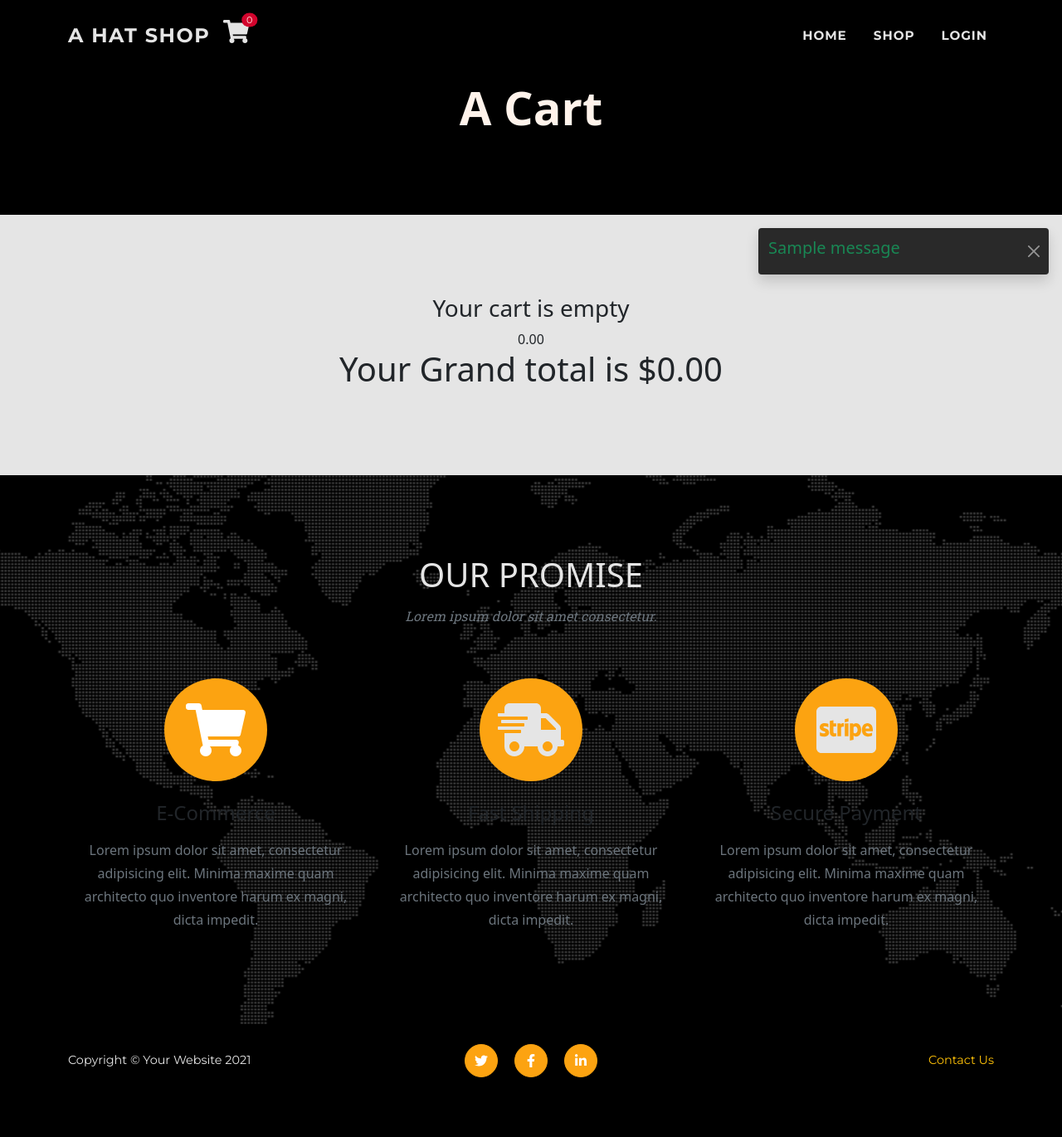
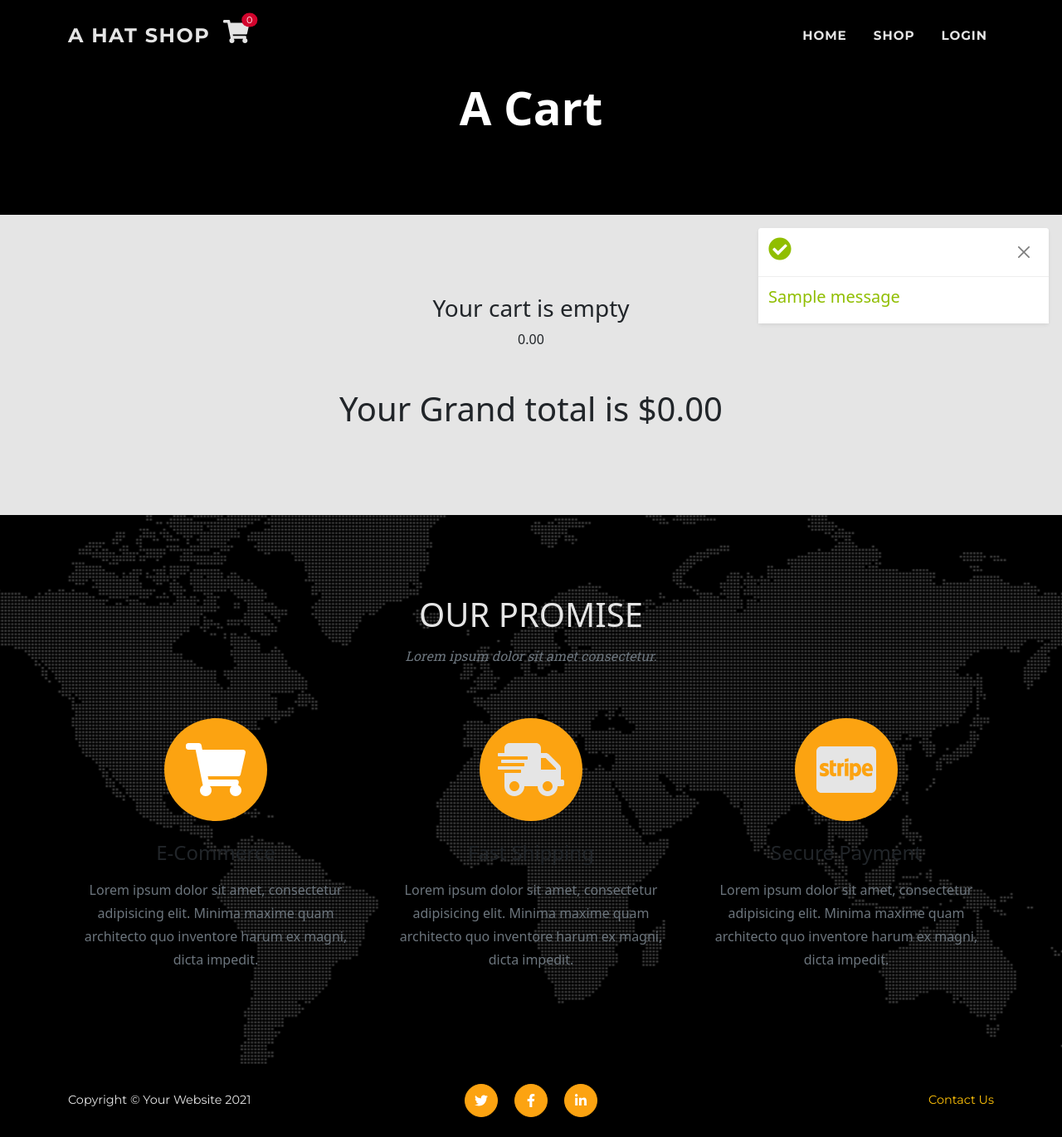
Before and after one commit to rp42dev/MS-4-Django-Full-Stack-Project, a Django app: page /cart/ in a window 1280 px wide. Shown: the whole page at 83% size. Before the commit the page ends 1299 px from the top, so only its background shows below. Run offline with Django 3.2, Linux system fonts and the light colour scheme; one stand-in notice (Sample message) is shown; some libraries are stand-ins or nearby versions.

Commit message:
adde toast message color by level functionality

```diff
--- a/cart/templates/cart/cart.html
+++ b/cart/templates/cart/cart.html
@@ -21,16 +21,16 @@
             {% if cart_items %}
             {% for item in cart_items %}
 
-            <div class="cart-conteiner row align-items-center mt-5">
+            <div class="cart-conteiner shadow-sm rounded-3 bg-white row align-items-center mt-5">
 
                 <div class="col-6 col-sm-3 order-1 position-relative">
-                    {% thumbnail item.product.image "200" as im %}
+                    {% thumbnail item.product.image "100" as im %}
                     <a class="" href="{% url 'shop_item' item.product.id %}">
-
-                        <div class="h-100 d-flex align-items-center "><img class="card-img-top" src="{{ im.url }}"
-                                alt="{{ item.product.name }}" />
+                        <div class="h-100 d-flex align-items-center ">
+                            <img class="card-img-top" src="{{ im.url }}" alt="{{ item.product.name }}" />
                         </div>
                     </a>
+
                     {% if item.product.sale %}
                     <div class="badge bg-danger text-white position-absolute" style="top: 0.5rem; right: 0.5rem">
                         {% widthratio item.product.sale_price item.product.price 100 %}%
@@ -45,7 +45,7 @@
                 </div>
 
                 <div class="col-3 text-center col-6 col-sm-3 order-2 order-sm-3">
-                    <div class="row col">
+                    <div>
                         <!-- Sale badge-->
 
                         {% if item.product.sale %}
@@ -55,33 +55,31 @@
                         {% endif %}
 
                     </div>
-                    <div class="row col ">
 
+                    <div>
                         {% include 'includes/forms/add-remove.html' %}
                     </div>
                 </div>
 
             </div>
-            <hr class="mt-1">
+
             {% endfor %}
 
             {% else %}
+
             <div class="row">
-
                 <div class="col-12 text-center">
                     <h3> Your cart is empty</h3>{{ grand_total|floatformat:2 }}
-
                 </div>
             </div>
 
             {% endif %}
         </div>
     </div>
+
     <div class="row">
-
-        <div class="col-12 text-center">
+        <div class="col-12 mt-5 text-center">
             <h1> Your Grand total is ${{ grand_total|floatformat:2 }}</h1>
-
         </div>
     </div>
 
--- a/cart/views.py
+++ b/cart/views.py
@@ -22,7 +22,7 @@ def add_to_cart(request, item_id):
     redirect_url = request.POST.get('redirect_url')
     cart = request.session.get('cart', {})
     update = product.item_count - quantity
-    # product.item_count = 100
+    # product.item_count = 10
     # product.save()
 
     if update < 0:
@@ -59,17 +59,28 @@ def update_cart(request, item_id):
             cart.pop(item_id)
             product.item_count += 1
             product.save()
-            messages.success(request, f'Removed {product.name} from your bag')
+            messages.success(
+                request, f'Removed {product.name}\
+                    from your bag')
         else:
             cart[item_id] -= 1
             product.item_count += 1
             product.save()
-            messages.success(request, f'Updated {product.name} quantitu to {cart[item_id]}')
+            messages.success(
+                request, f'The hat {product.name}\
+                     quantity was updated to {cart[item_id]}')
     elif action == 'add':
-        cart[item_id] += 1
-        product.item_count -= 1
-        product.save()
-        messages.success(request, f'Updated {product.name} quantitu to {cart[item_id]}')
+        if product.item_count != 0:
+            cart[item_id] += 1
+            product.item_count -= 1
+            product.save()
+            messages.success(
+                request, f'The hat {product.name}\
+                     quantity was updated to {cart[item_id]}')
+        else:
+            messages.error(
+                request, f'Sorry, the {product.name}\
+                    hat is currently out of stock')
 
     request.session['cart'] = cart
     return redirect(reverse('cart'))
--- a/shop/templates/shop/shop.html
+++ b/shop/templates/shop/shop.html
@@ -51,7 +51,7 @@
         <div class="row gx-2 gx-sm-4 gx-lg-5 row-cols-2 row-cols-md-3 row-cols-xl-4 justify-content-center">
             {% for item in products %}
             <div class="col mb-2 mb-sm-4">
-                <div class="card pt-2 justify-content-end h-100">
+                <div class="card shadow-sm rounded-3 pt-2 justify-content-end h-100">
                     <!-- Sale badge-->
                     {% if item.sale %}
                     <div class="badge bg-danger text-white position-absolute" style="top: 0.5rem; right: 0.5rem">
--- a/shop/templates/shop/shop_item.html
+++ b/shop/templates/shop/shop_item.html
@@ -110,7 +110,7 @@
                 {% for relate in related %}
                 {% if relate.id != item.id %}
                 <div class="col mb-2 mb-sm-4">
-                    <div class="card pt-2 justify-content-end h-100">
+                    <div class="card shadow-sm rounded-3 pt-2 justify-content-end h-100">
                         <!-- Sale badge-->
                         {% if relate.sale %}
                         <div class="badge bg-danger text-white position-absolute" style="top: 0.5rem; right: 0.5rem">
@@ -149,7 +149,7 @@
                             </div>
                         </div>
                         <!-- Product actions-->
-                        <div class="card-footer p-4 pt-0 border-top-0 bg-transparent justify-self-end">
+                        <div class="card-footer pt-0 border-top-0 bg-transparent justify-self-end">
 
                         </div>
                     </div>
--- a/static/css/base.css
+++ b/static/css/base.css
@@ -2,11 +2,12 @@
 
 :root {
   --bs-warning: #fca311;
-  --bs-white: #fff;
+  --bs-white: #ffffff;
   --bs-gray: #292929;
   --bs-light: #e5e5e5;
   --bs-dark: #000000;
   --bs-danger: #d2042d;
+  --bs-success: #90be6d;
 
   --bs-primary: #292929;
   --bs-secondary: rgb(229, 229, 229);
@@ -15,11 +16,11 @@
   --bs-secondary-rgb: 229, 229, 229;
 
   --bs-warning-rgb: 252, 163, 17;
+  --bs-success-rgb: 144, 190, 1;
   --bs-danger-rgb: 210, 4, 45;
-  --bs-white-rgb: 255, 243, 235;
+  --bs-white-rgb: 255, 255, 255;
   --bs-light-rgb: 229, 229, 229;
   --bs-dark-rgb: 0, 0, 0;
-  --bs-white-rgb: 255, 243, 235;
 }
 
 html {
@@ -152,11 +153,13 @@ p {
 .navbar-brand,
 .navbar-toggler{
   color: #e5e5e5;
-  transition: color 150ms;
+  transition: color 0.2s ease-in-out;
 }
 
 .cart:hover,
+.cart:active,
 .drop-link:hover,
+.navbar-brand:hover,
 .nav-item .disabled,
 .nav-item .nav-link.active,
 .nav-item .nav-link:hover{
@@ -173,7 +176,6 @@ p {
 }
 
 .dropdown-item:hover,
-.navbar-brand:hover,
 .navbar-toggler:hover{
   background-color: #292929;
   color: #fca311;
@@ -266,7 +268,6 @@ header.masthead .masthead-heading {
   font-family: "Montserrat", -apple-system, BlinkMacSystemFont, "Segoe UI", Roboto, "Helvetica Neue", Arial, sans-serif, "Apple Color Emoji", "Segoe UI Emoji", "Segoe UI Symbol", "Noto Color Emoji";
   z-index: 100;
 }
-
 
 @media (min-width: 768px) {
   header.masthead {
@@ -445,4 +446,17 @@ section#promise .section-heading {
   border-radius: 9px 3px;
 }
 
+
+.toast-container {
+  z-index: 9999;
+}
 /* Cart */
+.count-btn{
+  color: #000000;
+  transition: color 0.2s ease-in-out;
+}
+
+.count-btn:hover{
+  background-color: #e5e5e5;
+  color: #fca311;
+}
--- a/templates/base.html
+++ b/templates/base.html
@@ -45,7 +45,8 @@
                 <a class="position-relative cart" href="{% url 'cart' %}">
                     <i class="fas h3 fa-shopping-cart">
                     </i>
-                    <span class="cart-pill text-white position-absolute top-5 start-98 translate-middle bg-danger rounded-circle">
+                    <span
+                        class="cart-pill text-white position-absolute top-5 start-98 translate-middle bg-danger rounded-circle">
                         {{ item_count }}
                         <span class="visually-hidden">Cart items</span>
                     </span>
--- a/templates/includes/toasts/message.html
+++ b/templates/includes/toasts/message.html
@@ -1,27 +1,71 @@
 <!-- Message toast -->
 <div aria-live="polite" aria-atomic="true" class="position-relative">
     <div class="toast-container position-absolute top-0 end-0 p-3">
-        <div class="toast show align-items-center text-white bg-primary border-0" role="alert" aria-live="assertive"
-            aria-atomic="true">
-            <div class="d-flex">
-                <div class="toast-body">
         {% for message in messages %}
         {% with message.level as level %}
+
+
         {% if level == 40 %}
+        <div class="toast show align-items-center text-white shadow-sm border-0" role="alert" aria-live="assertive"
+            aria-atomic="true">
+
+            <div class="toast-header">
+                <strong class="me-auto text-danger h3"><i class="fas fa-times-circle"></i></strong>
+                <button type="button" class="btn-close btn-close-primary me-2 m-auto" data-bs-dismiss="toast"
+                    aria-label="Close"></button>
+            </div>
+
+            <div class="toast-body ">
                 <h5 class="text-danger">{{ message }}</h5>
+            </div>
+        </div>
+
         {% elif level == 30 %}
+        <div class="toast show align-items-center text-white shadow-sm border-0" role="alert" aria-live="assertive"
+            aria-atomic="true">
+
+            <div class="toast-header">
+                <strong class="me-auto h3 text-warning"><i class="fas fa-exclamation-circle"></i></strong>
+                <button type="button" class="btn-close btn-close-primary me-2 m-auto" data-bs-dismiss="toast"
+                    aria-label="Close"></button>
+            </div>
+            <div class="toast-body">
                 <h5 class="text-warning">{{ message }}</h5>
+            </div>
+
+        </div>
+
         {% elif level == 25 %}
+        <div class="toast show align-items-center text-white shadow-sm border-0" role="alert" aria-live="assertive"
+            aria-atomic="true">
+
+            <div class="toast-header">
+                <strong class="me-auto text-success h3"><i class="fas fa-check-circle"></i></strong>
+                <button type="button" class="btn-close btn-close-primary me-2 m-auto" data-bs-dismiss="toast"
+                    aria-label="Close"></button>
+            </div>
+            <div class="toast-body bg-white">
                 <h5 class="text-success">{{ message }}</h5>
+            </div>
+
+        </div>
+
         {% else %}
-                            <h5 class="text-info">{{ message }}</h5>
+        <div class="toast show align-items-center text-white shadow-sm border-0" role="alert" aria-live="assertive"
+            aria-atomic="true">
+
+            <div class="toast-header">
+                <strong class="me-auto text-info h3"><i class="fas fa-info-circle"></i></strong>
+                <button type="button" class="btn-close btn-close-primary me-2 m-auto" data-bs-dismiss="toast"
+                    aria-label="Close"></button>
+            </div>
+            <div class="toast-body">
+                <h5 class="text-info mt-3">{{ message }}</h5>
+            </div>
+
+        </div>
         {% endif %}
         {% endwith %}
         {% endfor %}
     </div>
-                <button type="button" class="btn-close btn-close-white me-2 m-auto" data-bs-dismiss="toast"
-                    aria-label="Close"></button>
 </div>
-        </div>
-    </div>
-</div>
```
Also changed, not shown: templates/includes/forms/add-remove.html (+10 -10 lines), db.sqlite3, 2 other files. Lines whose indentation alone changed are shown as unchanged.
